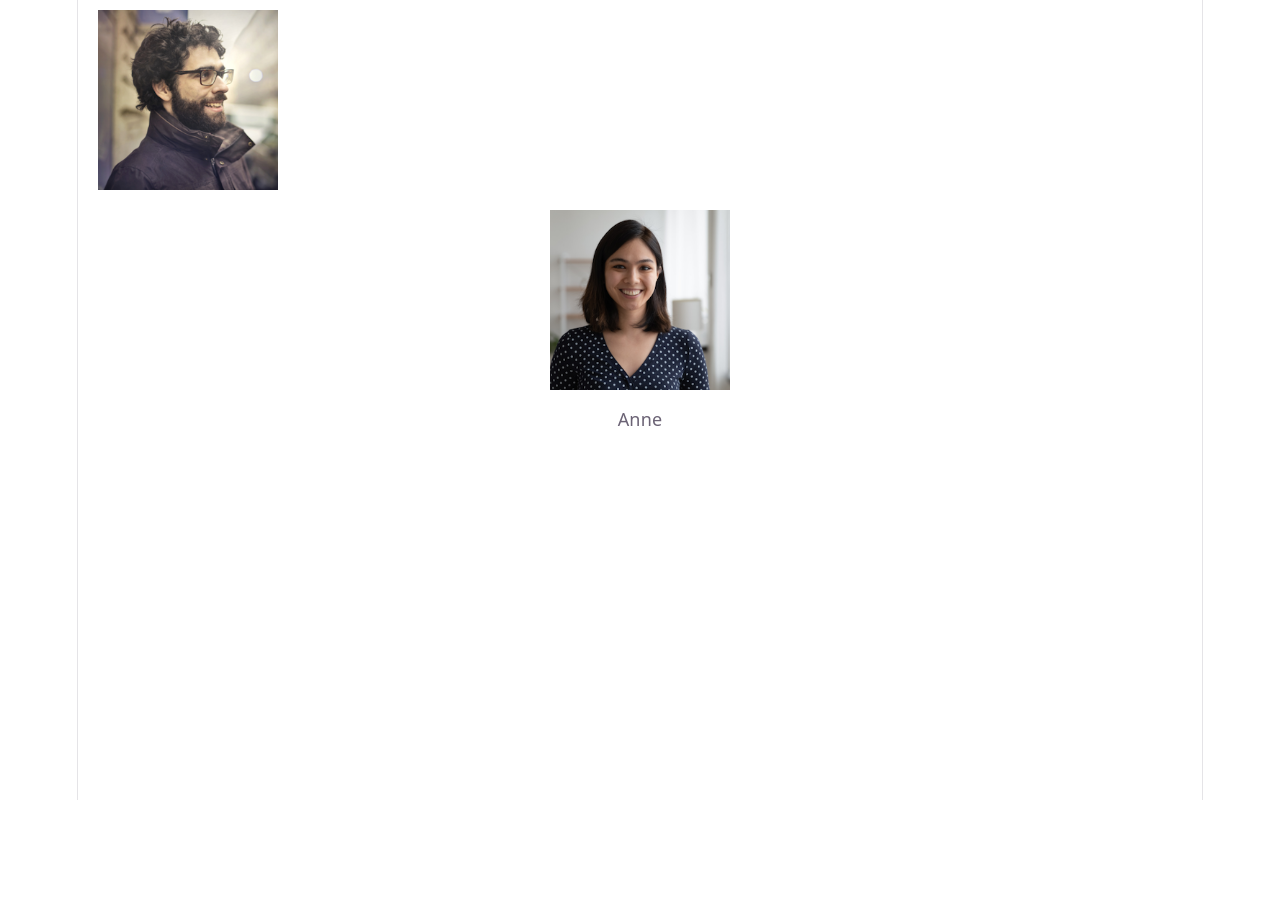
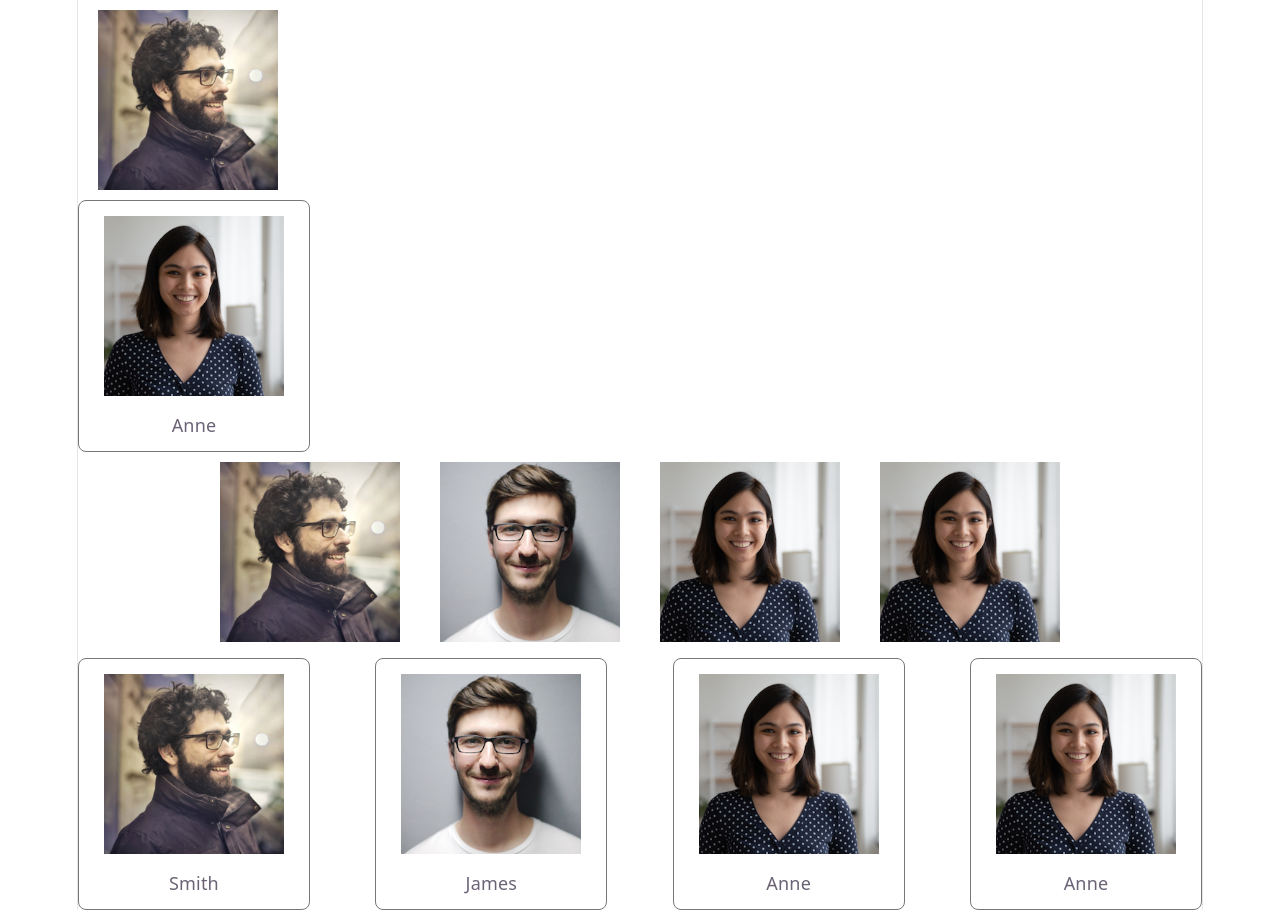
Before and after one commit to tjg-data/fe-course, a React (Vite) app in the folder basic-app/: page / in a window 1280 px wide. Before the commit the page ends 800 px from the top, so only its background shows below. Built offline with nearby package versions, Linux system fonts and the light colour scheme.

Commit message:
2026-04-08 commit~

```diff
--- a/basic-app/src/App.jsx
+++ b/basic-app/src/App.jsx
@@ -1,5 +1,7 @@
 import AvatarImage from "./components/avatar/AvatarImage.jsx"
+import AvatarImageList from "./components/avatar/AvatarImageList.jsx"
 import Avatar from "./components/avatar/Avatar.jsx"
+import AvatarList from "./components/avatar/AvatarList.jsx"
 import Menu from './components/menu/Menu.jsx';
 import style from './components/menu/Menu.module.css';
 import people1 from './assets/people1.webp';
@@ -7,11 +9,24 @@ import people2 from './assets/people2.webp';
 import people3 from './assets/people3.webp';
 
 export default function App() {
-
+  const list = [
+    {img: people1},
+    {img: people2},
+    {img: people3},
+    {img: people3}
+  ]
+  const alist = [
+    {img: people1, name: "Smith"},
+    {img: people2, name: "James"},
+    {img: people3, name: "Anne"},
+    {img: people3, name: "Anne"}
+  ]
   return (
     <>
       <AvatarImage img={people1} />
       <Avatar name="Anne" img={people3} />
+      <AvatarImageList imgList={list} />
+      <AvatarList list={alist} />
     </>
   )
 }
--- a/basic-app/src/components/avatar/Avatar.jsx
+++ b/basic-app/src/components/avatar/Avatar.jsx
@@ -2,10 +2,11 @@
  * Avatar.jsx - 아바타이미지 + 이름
  */
 import AvatarImage from "./AvatarImage.jsx"
+import style from './Avatar.module.css';
 
 export default function Avatar({name, img}) {
     return (
-        <div>
+        <div className={style.avatar}>
             <AvatarImage img={img}/>
             <p>{name}</p>
         </div>
--- a/basic-app/src/components/avatar/Avatar.module.css
+++ b/basic-app/src/components/avatar/Avatar.module.css
@@ -1,4 +1,17 @@
+.avatar_list {
+    display: flex;
+    justify-content: space-between;
+    gap: 5px;
+}
 .avatar_img {
     width: 180px;
     padding: 10px 20px;
 }
+.avatar {
+    width: 220px;
+    height: 240px;
+    padding: 5px;
+    border: 1px solid #777;
+    border-radius: 8px;
+    text-align: center;
+}
--- /dev/null
+++ b/basic-app/src/components/avatar/AvatarImageList.jsx
@@ -0,0 +1,11 @@
+import AvatarImage from "./AvatarImage.jsx"
+
+export default function AvatarImageList({ imgList }) {
+    return (
+        <div>
+            { imgList.map(item =>
+                <AvatarImage img={item.img} />
+            ) }
+        </div>
+    )
+}
--- /dev/null
+++ b/basic-app/src/components/avatar/AvatarList.jsx
@@ -0,0 +1,12 @@
+import Avatar from "./Avatar.jsx";
+import style from './Avatar.module.css';
+
+export default function AvatarList({ list }) {
+    return (
+        <div className={style.avatar_list}>
+            { list.map((item) =>
+                <Avatar img={item.img}
+                        name={item.name} /> ) }
+        </div>
+    )
+}
```
